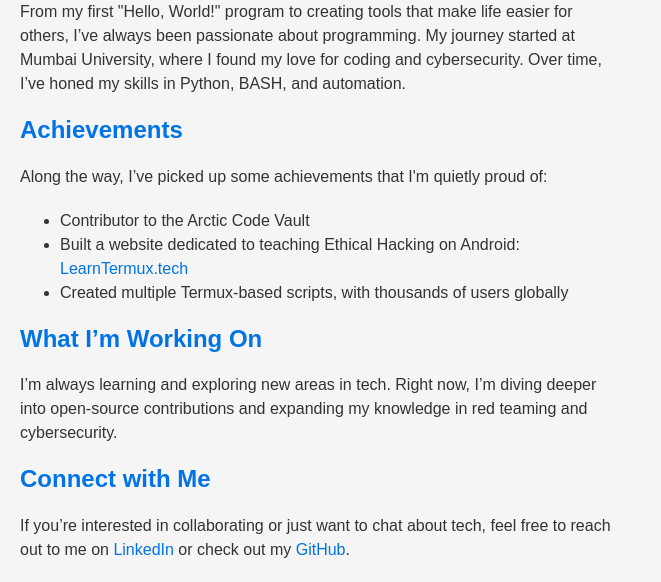
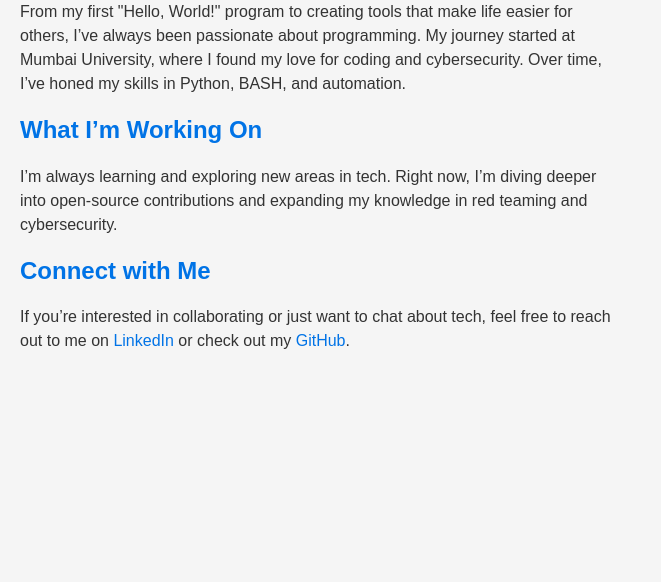
Before and after one commit to khansaad1275/khansaad1275-github.io, a plain HTML site: page index.html in a window 1280 px wide. Shown: the part 222-804 px from the top of the page, without its empty margins (0-661 px from the left). Drawn offline with Linux system fonts and the light colour scheme.

Commit message:
Update index.html

```diff
--- a/index.html
+++ b/index.html
@@ -37,13 +37,6 @@
     <h2>My Journey</h2>
     <p>From my first "Hello, World!" program to creating tools that make life easier for others, I’ve always been passionate about programming. My journey started at Mumbai University, where I found my love for coding and cybersecurity. Over time, I’ve honed my skills in Python, BASH, and automation.</p>
 
-    <h2>Achievements</h2>
-    <p>Along the way, I’ve picked up some achievements that I'm quietly proud of:</p>
-    <ul>
-        <li>Contributor to the Arctic Code Vault</li>
-        <li>Built a website dedicated to teaching Ethical Hacking on Android: <a href="https://www.LearnTermux.tech/" target="_blank">LearnTermux.tech</a></li>
-        <li>Created multiple Termux-based scripts, with thousands of users globally</li>
-    </ul>
 
     <h2>What I’m Working On</h2>
     <p>I’m always learning and exploring new areas in tech. Right now, I’m diving deeper into open-source contributions and expanding my knowledge in red teaming and cybersecurity.</p>
```
